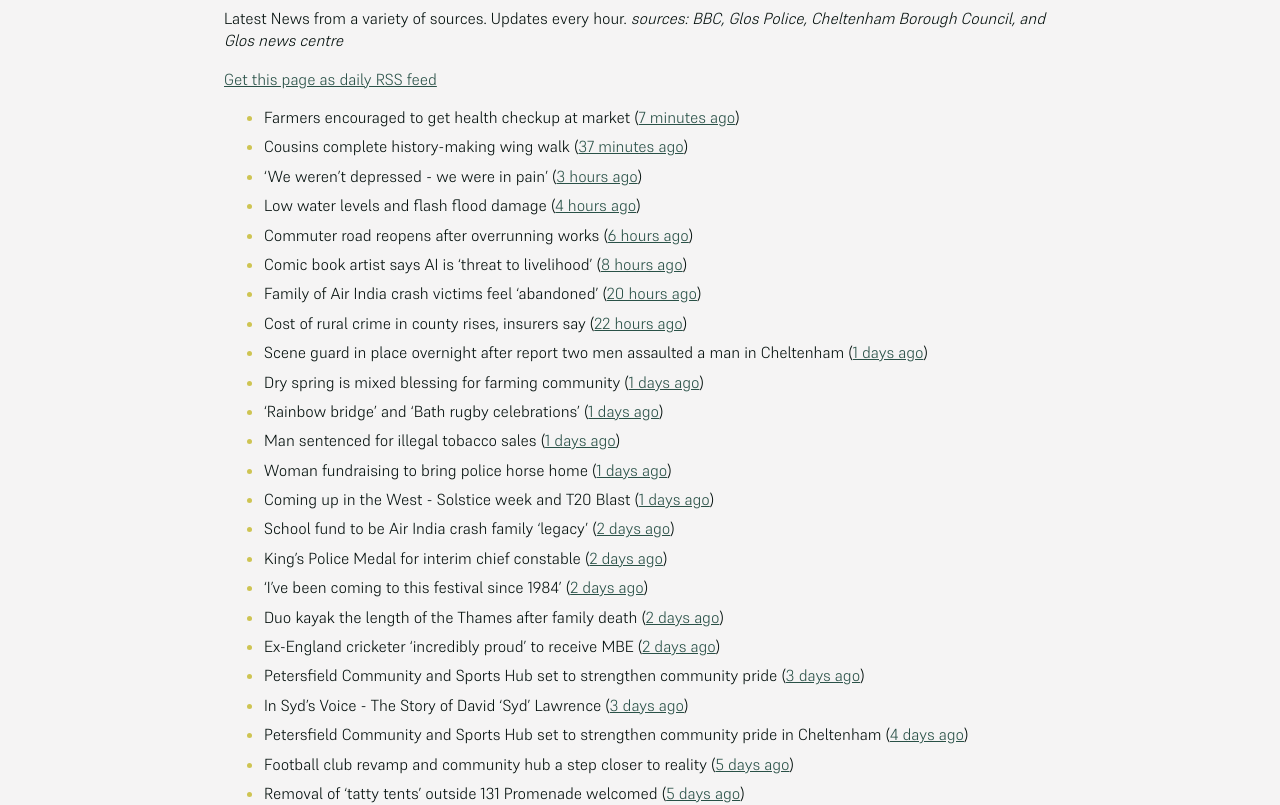
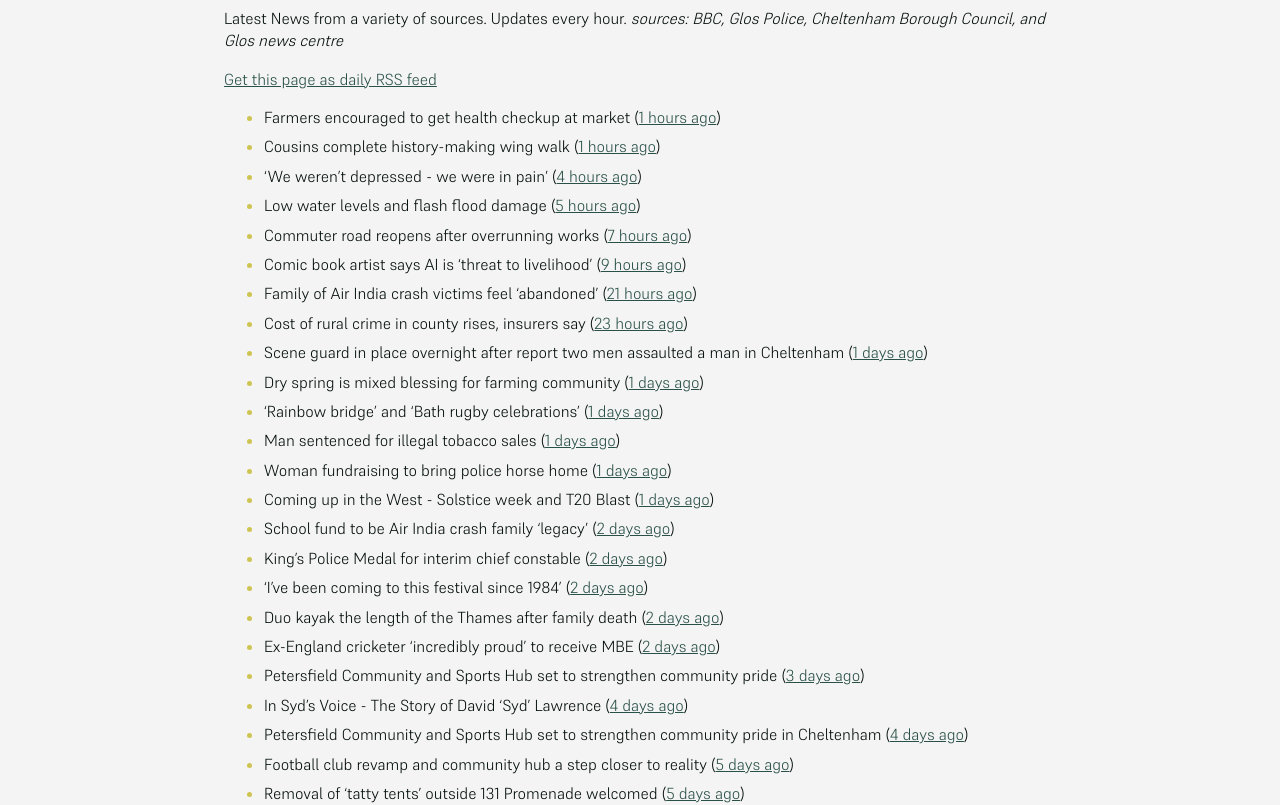
Before and after one commit to mat-0/cheltenham-open-data, a Jekyll site: the page built from _pages/news.md, in a window 1280 px wide and 1400 px high. Shown: the part 266-1071 px from the top of the window. Built offline with Jekyll 4.4.1, drawn with Linux system fonts in a browser that asks for light colours; some of the changed text lies outside the part shown.

Commit message:
Updated 2025-06-17 14:57:51

```diff
--- a/_pages/news.md
+++ b/_pages/news.md
@@ -12,14 +12,14 @@ _sources: BBC, Glos Police, Cheltenham Borough Council, and Glos news centre_
 [Get this page as daily RSS feed](/daily.rss)
 
 <!-- news_marker starts -->
-- Farmers encouraged to get health checkup at market ([7 minutes ago](https://www.bbc.com/news/articles/c5yxyye6rglo))
-- Cousins complete history-making wing walk ([37 minutes ago](https://www.bbc.com/news/articles/czxw6npq667o))
-- 'We weren't depressed - we were in pain' ([3 hours ago](https://www.bbc.com/news/articles/cvgv27g4wjno))
-- Low water levels and flash flood damage ([4 hours ago](https://www.bbc.com/news/articles/cn5krq5pgldo))
-- Commuter road reopens after overrunning works ([6 hours ago](https://www.bbc.com/news/articles/c78n5zl514lo))
-- Comic book artist says AI is 'threat to livelihood' ([8 hours ago](https://www.bbc.com/news/articles/cjrnr779z2lo))
-- Family of Air India crash victims feel 'abandoned' ([20 hours ago](https://www.bbc.com/news/articles/c5y0lwreg9qo))
-- Cost of rural crime in county rises, insurers say ([22 hours ago](https://www.bbc.com/news/articles/cje7e8lqvj0o))
+- Farmers encouraged to get health checkup at market ([1 hours ago](https://www.bbc.com/news/articles/c5yxyye6rglo))
+- Cousins complete history-making wing walk ([1 hours ago](https://www.bbc.com/news/articles/czxw6npq667o))
+- 'We weren't depressed - we were in pain' ([4 hours ago](https://www.bbc.com/news/articles/cvgv27g4wjno))
+- Low water levels and flash flood damage ([5 hours ago](https://www.bbc.com/news/articles/cn5krq5pgldo))
+- Commuter road reopens after overrunning works ([7 hours ago](https://www.bbc.com/news/articles/c78n5zl514lo))
+- Comic book artist says AI is 'threat to livelihood' ([9 hours ago](https://www.bbc.com/news/articles/cjrnr779z2lo))
+- Family of Air India crash victims feel 'abandoned' ([21 hours ago](https://www.bbc.com/news/articles/c5y0lwreg9qo))
+- Cost of rural crime in county rises, insurers say ([23 hours ago](https://www.bbc.com/news/articles/cje7e8lqvj0o))
 - Scene guard in place overnight after report two men assaulted a man in Cheltenham ([1 days ago](https://gloucesternewscentre.co.uk/scene-guard-in-place-overnight-after-report-two-men-assaulted-a-man-in-cheltenham/))
 - Dry spring is mixed blessing for farming community ([1 days ago](https://www.bbc.com/news/articles/c8d1vglgj9zo))
 - 'Rainbow bridge' and 'Bath rugby celebrations' ([1 days ago](https://www.bbc.com/news/articles/cx2e29jqllgo))
@@ -32,7 +32,7 @@ _sources: BBC, Glos Police, Cheltenham Borough Council, and Glos news centre_
 - Duo kayak the length of the Thames after family death ([2 days ago](https://www.bbc.com/news/articles/c79ep5dqpd3o))
 - Ex-England cricketer 'incredibly proud' to receive MBE ([2 days ago](https://www.bbc.com/news/articles/cql2qnr0kveo))
 - Petersfield Community and Sports Hub set to strengthen community pride ([3 days ago](https://gloucesternewscentre.co.uk/petersfield-community-and-sports-hub-set-to-strengthen-community-pride/))
-- In Syd's Voice - The Story of David 'Syd' Lawrence ([3 days ago](https://www.bbc.co.uk/sounds/play/p0lj4vvq))
+- In Syd's Voice - The Story of David 'Syd' Lawrence ([4 days ago](https://www.bbc.co.uk/sounds/play/p0lj4vvq))
 - Petersfield Community and Sports Hub set to strengthen community pride in Cheltenham ([4 days ago](https://www.cheltenham.gov.uk/news/article/3020/petersfield_community_and_sports_hub_set_to_strengthen_community_pride_in_cheltenham))
 - Football club revamp and community hub a step closer to reality ([5 days ago](https://gloucesternewscentre.co.uk/football-club-revamp-and-community-hub-a-step-closer-to-reality/))
 - Removal of ‘tatty tents’ outside 131 Promenade welcomed ([5 days ago](https://gloucesternewscentre.co.uk/removal-of-tatty-tents-outside-131-promenade-welcomed/))
```
Also changed, not shown: other parts of _pages/news.md (+2 -2 lines), _data/flood.json (+4 -4 lines), _pages/fix-my-street.md (+3 -3 lines), index.md (+4 -4 lines).
